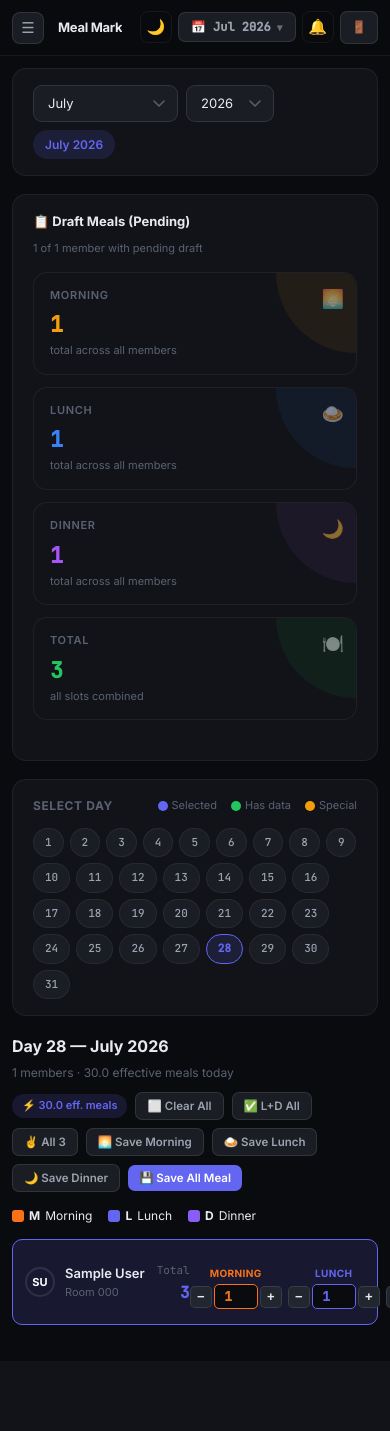
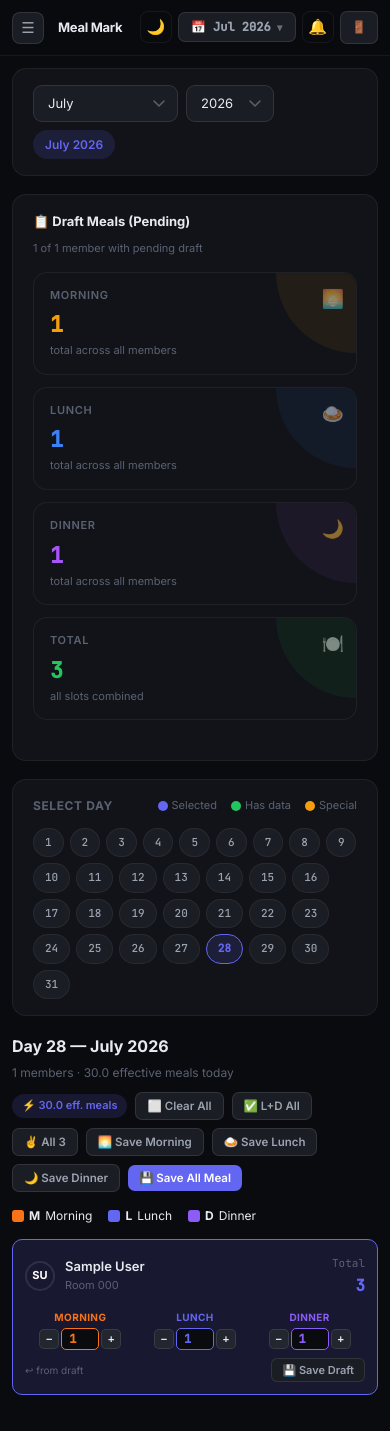
Before and after one commit to mamun-biswas/meal-system, a Django app: page /meals/ in a window 390 px wide. Before the commit the page ends 1325 px from the top, so only its background shows below. Run offline with Django 5.2, Linux system fonts and the light colour scheme; a user stored in the database is signed in; tables that the repository leaves empty hold one stand-in row (values such as "Sample post"); parts of the project's set-up code (start-up, migrations or seed data) failed here and were passed over.

Commit message:
Fix Meal Mark On Mobile

```diff
--- a/templates/base.html
+++ b/templates/base.html
@@ -156,12 +156,14 @@ select.form-control{cursor:pointer;appearance:none;background-image:url("data:[e
 .day-chip.has-data{background:var(--green-soft);border-color:var(--green);color:var(--green)}
 .day-chip.active{background:var(--accent-soft) !important;border-color:var(--accent) !important;color:var(--accent) !important}
 .day-chip.special{background:var(--amber-soft);border-color:var(--amber);color:var(--amber)}
-.meal-member-card{background:var(--bg3);border:1px solid var(--bd);border-radius:10px;padding:14px 16px;display:flex;align-items:center;justify-content:space-between;transition:all .15s}
+.meal-member-card{background:var(--bg3);border:1px solid var(--bd);border-radius:10px;padding:14px 16px;display:flex;flex-direction:column;transition:all .15s}
 .meal-member-card:hover{border-color:var(--bd2)}
 .meal-member-card.has-meals{border-color:var(--accent);background:var(--accent-soft)}
 .meal-count-input{width:64px;padding:7px 10px;background:var(--bg4);border:1px solid var(--bd2);border-radius:7px;color:var(--t);font-family:'JetBrains Mono',monospace;font-size:15px;font-weight:600;text-align:center;outline:none;transition:border .15s}
 .meal-count-input:focus{border-color:var(--accent);box-shadow:0 0 0 3px rgba(99,102,241,.15)}
 .meal-eff-badge{font-size:10px;color:var(--t3);margin-top:3px;font-family:'JetBrains Mono',monospace}
+.slot-btn{width:22px;height:22px;border-radius:5px;border:1px solid var(--bd2);background:var(--bg4);color:var(--t);cursor:pointer;font-size:13px;display:flex;align-items:center;justify-content:center;font-weight:700;flex-shrink:0}
+.slot-input{width:44px;text-align:center;border:1px solid;border-radius:5px;padding:3px;font-size:13px;font-weight:700;background:var(--bg);font-family:'JetBrains Mono',monospace;min-width:0}
 .progress{height:5px;background:var(--bg4);border-radius:3px;overflow:hidden;margin-top:8px}
 .progress-bar{height:100%;border-radius:3px;transition:width .6s ease;background:var(--accent)}
 .progress-bar.green{background:var(--green)}.progress-bar.red{background:var(--red)}.progress-bar.amber{background:var(--amber)}
@@ -204,7 +206,8 @@ hr.divider{border:none;border-top:1px solid var(--bd);margin:16px 0}
      right-hand controls out of view. */
   .topbar{padding:10px 14px;height:auto;min-height:56px;flex-wrap:wrap;row-gap:8px}
   .topbar-left{min-width:0;flex:1}
-  .topbar-title{font-size:14px;overflow:hidden;text-overflow:ellipsis;white-space:nowrap}
+  .topbar-titlewrap{min-width:0;flex:1;overflow:hidden}
+  .topbar-title{font-size:14px;overflow:hidden;text-overflow:ellipsis;white-space:nowrap;max-width:100%}
   .topbar-sub{display:none}
   .topbar-right{gap:6px;flex-wrap:wrap;justify-content:flex-end}
   /* Ad-hoc grids built with an inline auto-fill/minmax(...) — force a
@@ -254,6 +257,9 @@ hr.divider{border:none;border-top:1px solid var(--bd);margin:16px 0}
   .avatar.xl{width:60px;height:60px;font-size:19px}
   .meal-member-card{padding:12px}
   .meal-count-input{width:56px;font-size:13px}
+  .meal-inputs-grid{gap:4px!important}
+  .slot-btn{width:20px;height:20px;font-size:11px}
+  .slot-input{width:100%;max-width:38px;font-size:12px;padding:2px}
   /* Any other page-specific grid built inline with auto-fill/minmax —
      collapse to one column so nothing can force horizontal scrolling
      on very small phones. */
@@ -391,7 +397,7 @@ input[type="week"]::-webkit-calendar-picker-indicator:hover{
     <div class="topbar">
       <div class="topbar-left">
         <button class="menu-btn" onclick="toggleSidebar()">☰</button>
-        <div><div class="topbar-title">{% block page_title %}Dashboard{% endblock %}</div><div class="topbar-sub">{% block page_sub %}{% endblock %}</div></div>
+        <div class="topbar-titlewrap"><div class="topbar-title">{% block page_title %}Dashboard{% endblock %}</div><div class="topbar-sub">{% block page_sub %}{% endblock %}</div></div>
       </div>
       <div class="topbar-right">
         <button class="icon-btn" onclick="toggleTheme()" id="theme-btn" title="Toggle theme">🌙</button>
--- a/templates/meals/meal_mark.html
+++ b/templates/meals/meal_mark.html
@@ -354,15 +354,13 @@ function renderMealCards() {
         <div style="text-align:center">
           <div style="font-size:10px;font-weight:700;color:${color};margin-bottom:3px;letter-spacing:.4px">${SLOT_LABEL[slot]}</div>
           <div style="display:flex;align-items:center;gap:2px;justify-content:center">
-            <button onclick="changeVal('${m.id}','${slot}',-1)"
-              style="width:22px;height:22px;border-radius:5px;border:1px solid var(--bd2);background:var(--bg4);color:var(--t);cursor:pointer;font-size:13px;display:flex;align-items:center;justify-content:center;font-weight:700">−</button>
-            <input type="number" id="inp_${slot}_${m.id}"
+            <button class="slot-btn" onclick="changeVal('${m.id}','${slot}',-1)">−</button>
+            <input type="number" id="inp_${slot}_${m.id}" class="slot-input"
               value="${value}" min="0" max="99" step="1"
-              style="width:44px;text-align:center;border:1px solid ${color};border-radius:5px;padding:3px;font-size:13px;font-weight:700;background:var(--bg);color:${color};font-family:'JetBrains Mono',monospace"
+              style="border-color:${color};color:${color}"
               oninput="updateVal('${m.id}','${slot}',this.value)"
               onchange="updateVal('${m.id}','${slot}',this.value)">
-            <button onclick="changeVal('${m.id}','${slot}',1)"
-              style="width:22px;height:22px;border-radius:5px;border:1px solid var(--bd2);background:var(--bg4);color:var(--t);cursor:pointer;font-size:13px;display:flex;align-items:center;justify-content:center;font-weight:700">+</button>
+            <button class="slot-btn" onclick="changeVal('${m.id}','${slot}',1)">+</button>
           </div>
         </div>`;
       }
@@ -384,7 +382,7 @@ function renderMealCards() {
     }
 
     const mealInputs = `
-      <div style="margin-top:10px;display:grid;grid-template-columns:1fr 1fr 1fr;gap:6px">
+      <div class="meal-inputs-grid" style="margin-top:10px;display:grid;grid-template-columns:1fr 1fr 1fr;gap:6px">
         ${renderSlotBlock('morning')}
         ${renderSlotBlock('lunch')}
         ${renderSlotBlock('dinner')}
```
